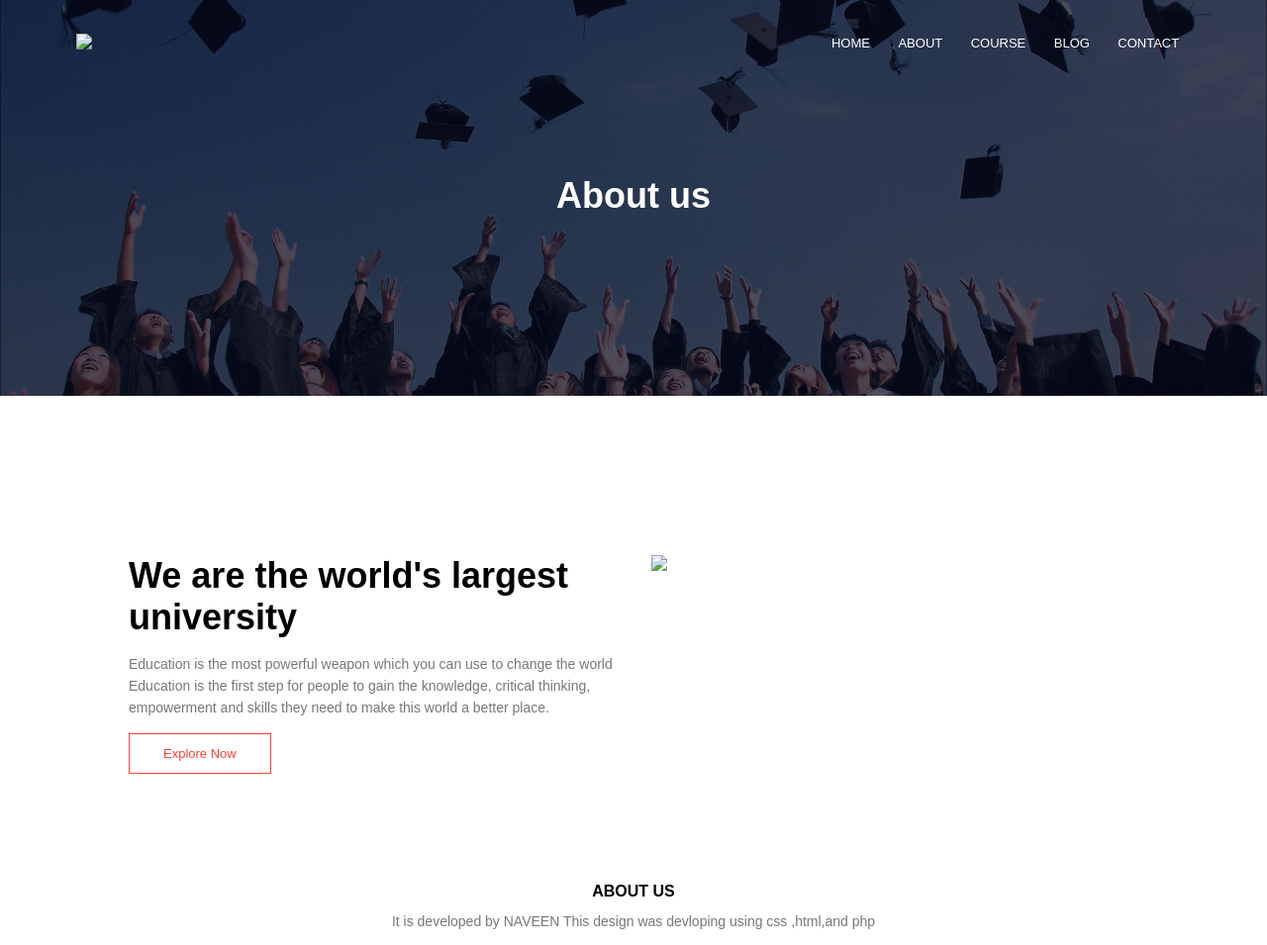
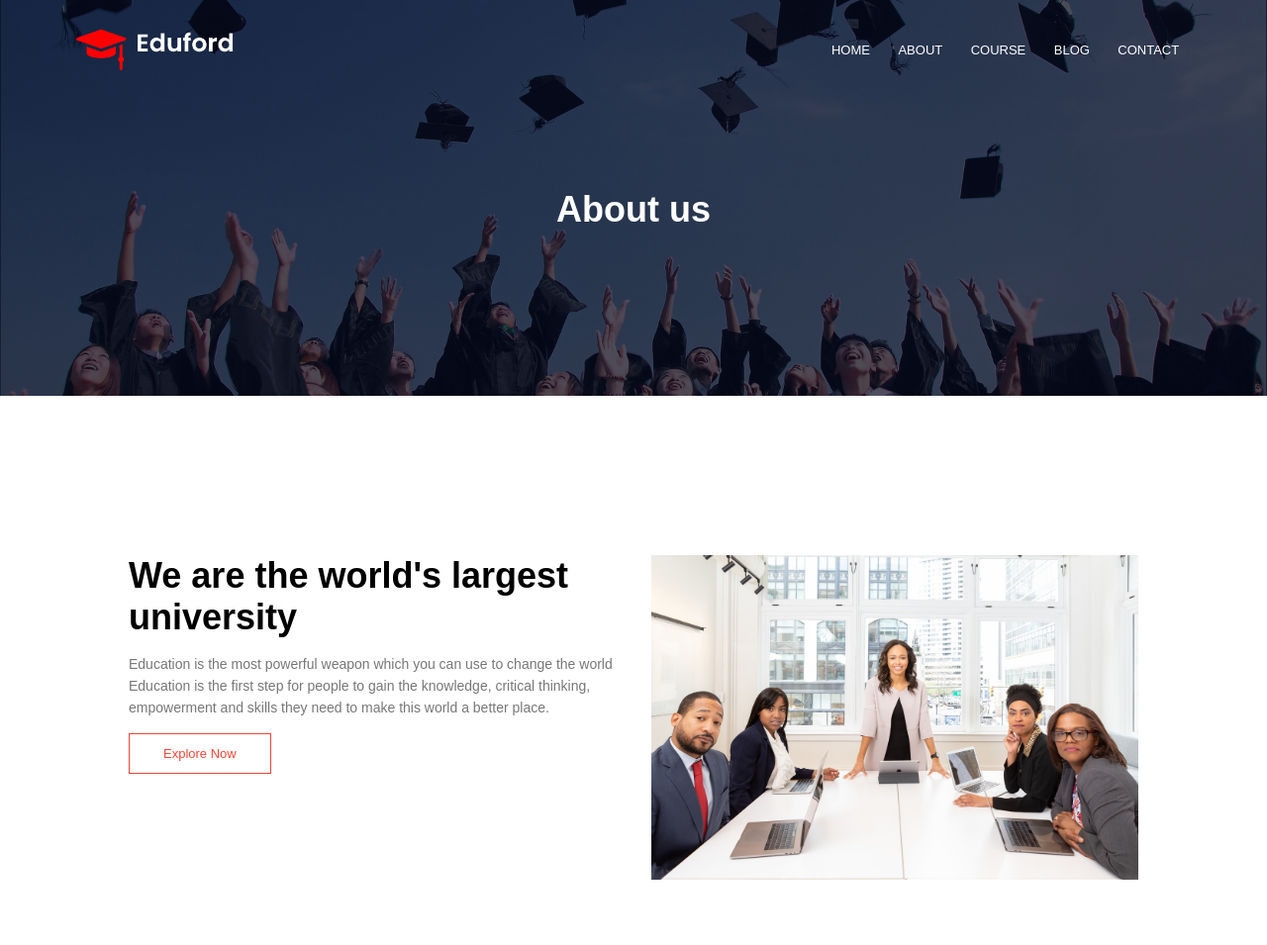
Before and after one commit to Naveen2004/university, a plain HTML site: page about.html in a window 1280 px wide. Shown: the top 955 px of the page at 99% size. Drawn offline with Linux system fonts and the light colour scheme; a web font is replaced by a local one.

Commit message:
Update about.html

```diff
--- a/about.html
+++ b/about.html
@@ -14,7 +14,7 @@
         <section class=" sub-header">
             <nav>
 
-                <a href="index.html"><img src="../images/logo.png"></a>
+                <a href="index.html"><img src="logo.png"></a>
                 <div class="nav-links">
                     <ul>
                         <li><a href="index.html">HOME</a></li>
@@ -40,7 +40,7 @@
                     <a href="" class="hero-btn red-btn">Explore Now</a>
                 </div>
                 <div class="about-col">
-                    <img src="../images/about.jpg">
+                    <img src="about.jpg">
 
             </div>
 
```
